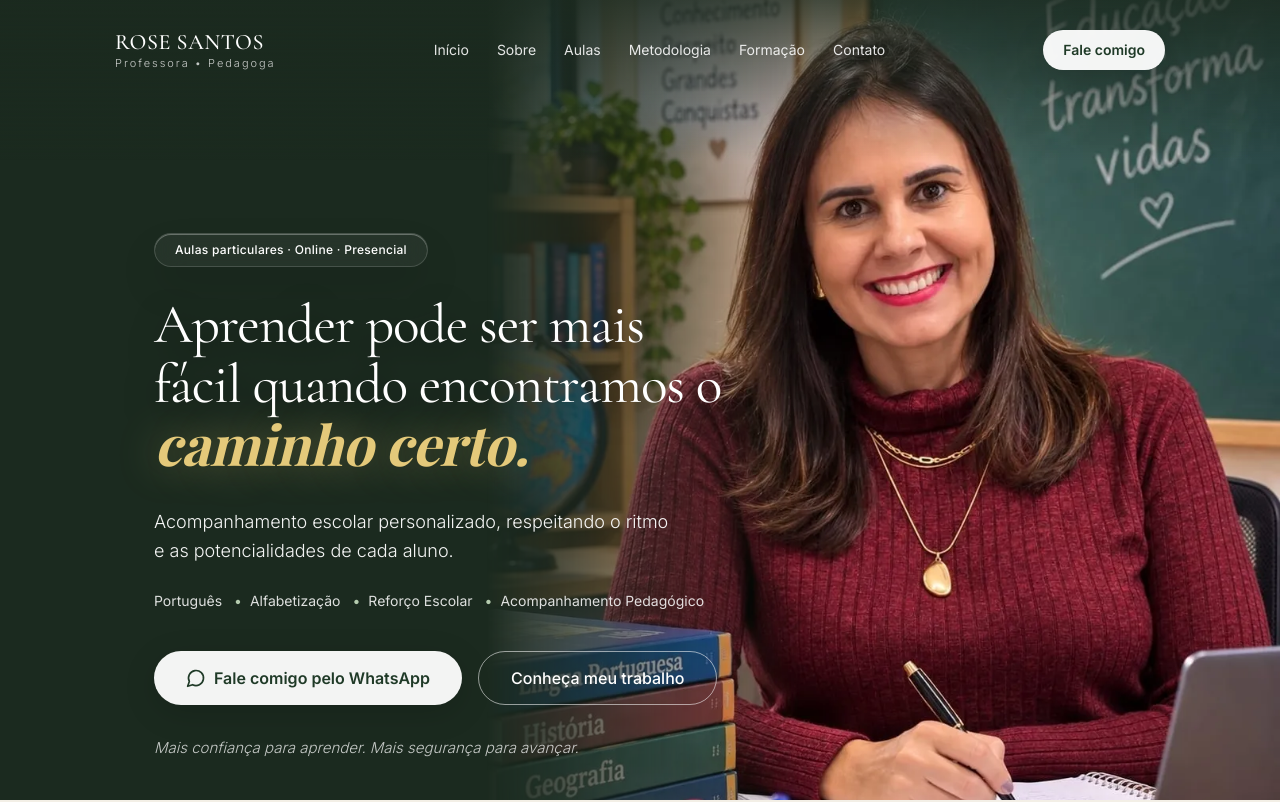
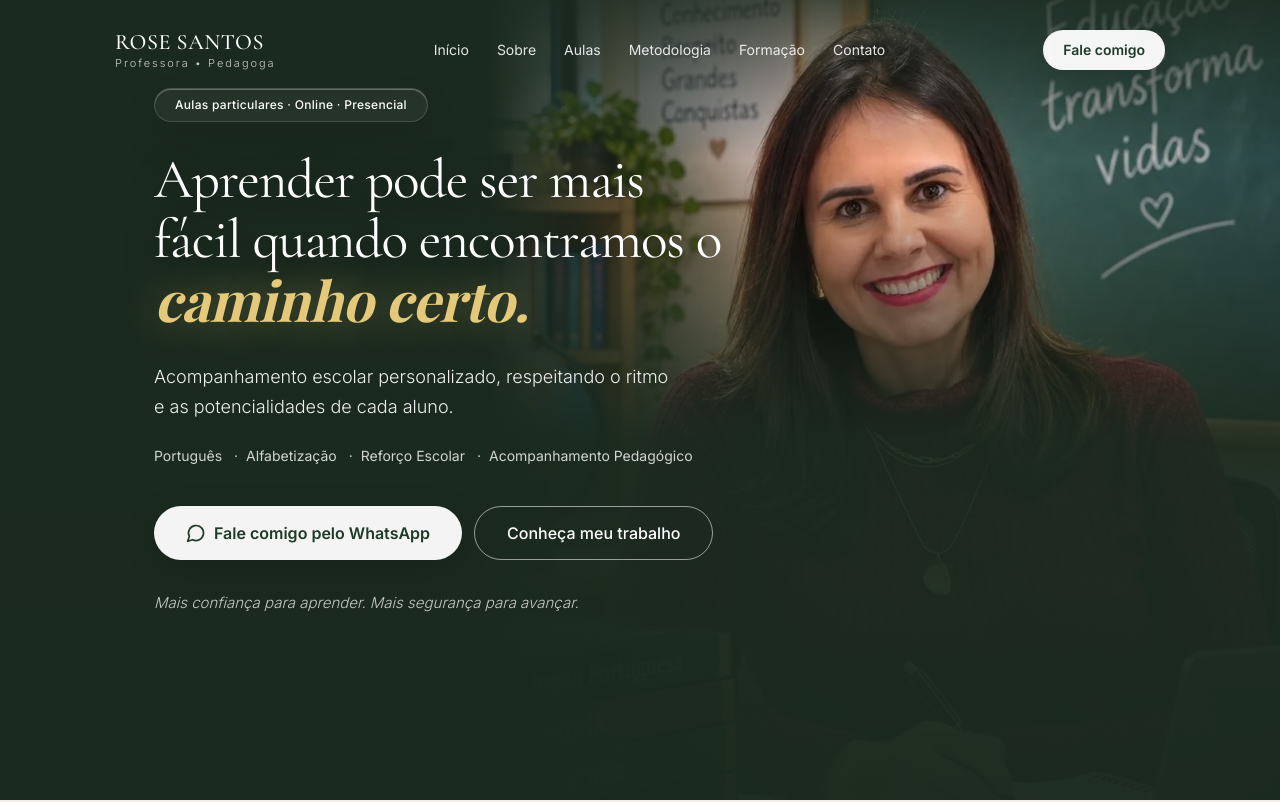
Before and after one commit to KevinSantos1107/Rose_Santos, a React (Vite) app: page / in a window 1280 px wide. Shown: the top 802 px of the page. Built offline with nearby package versions, Linux system fonts and the light colour scheme; a web font is replaced by a local one.

Commit message:
melhoria no hero section

```diff
--- a/src/components/site/Sections.tsx
+++ b/src/components/site/Sections.tsx
@@ -178,11 +178,23 @@ export function Hero() {
     "Reforço Escolar",
     "Acompanhamento Pedagógico",
   ];
+
+  // Trava a altura do hero no valor capturado no mount para evitar
+  // o "reajuste" causado pelo browser chrome aparecer/sumir no mobile.
+  const [heroH, setHeroH] = useState<number | null>(null);
+  useEffect(() => {
+    setHeroH(window.innerHeight);
+  }, []);
+
   return (
     <section
       id="inicio"
-      className="relative isolate flex min-h-[100svh] items-end overflow-hidden pb-9 pt-[calc(76px+10svh)] sm:pb-14 lg:h-[100svh] lg:min-h-[620px] lg:items-center lg:pb-6 lg:pt-[88px] perspective-container"
-      style={{ background: "var(--hero-deep)" }}
+      className="relative isolate flex items-end overflow-hidden pb-9 pt-0 sm:pt-[calc(76px+6svh)] sm:pb-14 lg:h-[100svh] lg:min-h-[620px] lg:items-center lg:pb-6 lg:pt-[88px] perspective-container"
+      style={{
+        background: "var(--hero-deep)",
+        // No mobile usa a altura travada; no lg o CSS cuida com h-[100svh]
+        minHeight: heroH ? `${heroH}px` : "100svh",
+      }}
     >
       {/* Mídia de fundo: foto (ou vídeo, se HERO_VIDEO estiver preenchido) */}
       <motion.div
@@ -206,7 +218,7 @@ export function Hero() {
         ) : (
           <RosePhoto
             alt="Rose Santos, professora e pedagoga, sorrindo à mesa de estudos"
-            position="object-[50%_16%] sm:object-[50%_22%] lg:object-[50%_28%]"
+            position="object-[60%_16%] sm:object-[58%_22%] lg:object-[50%_28%]"
             priority={true}
           />
         )}
@@ -214,7 +226,7 @@ export function Hero() {
 
       {/* Degradês: leitura do texto no mobile/tablet e do menu no topo */}
       <div
-        className="absolute inset-0 lg:hidden"
+        className="absolute inset-0"
         aria-hidden
         style={{
           background:
@@ -230,14 +242,14 @@ export function Hero() {
         }}
       />
 
-      <div className="container-site w-full relative z-10 flex min-h-[100dvh] flex-col justify-end pb-12 pt-32 sm:block sm:min-h-0 sm:pb-0">
+      <div className="container-site w-full relative z-10 flex h-full flex-col justify-end pb-12 pt-0 sm:block sm:pb-0">
         <motion.div
           className="max-w-[560px] lg:max-w-[580px]"
           style={{ transformStyle: "preserve-3d" }}
         >
           <motion.span
             {...fade(0.1)}
-            className="glass-premium hover-3d inline-block rounded-full px-5 py-2 text-xs font-medium tracking-wide shadow-xl"
+            className="glass-premium hover-3d inline-block rounded-full px-4 py-1.5 text-[11px] font-medium tracking-wide shadow-xl sm:px-5 sm:py-2 sm:text-xs"
             style={{ color: "#fff" }}
           >
             Aulas particulares · Online · Presencial
@@ -245,7 +257,7 @@ export function Hero() {
 
           <motion.h1
             {...fade(0.2, 40)}
-            className="hero-title mt-4 sm:mt-5 lg:mt-7"
+            className="hero-title mt-3 sm:mt-5 lg:mt-7"
             style={{ color: "#fff", textShadow: "0 10px 30px rgba(0,0,0,0.5)" }}
           >
             Aprender pode ser mais fácil quando encontramos o{" "}
@@ -254,21 +266,22 @@ export function Hero() {
 
           <motion.p
             {...fade(0.35)}
-            className="mt-4 max-w-[520px] text-[15px] font-light leading-relaxed sm:mt-5 sm:text-[18px] lg:mt-7"
-            style={{ color: "rgba(255,255,255,0.95)" }}
+            className="mt-3 max-w-[520px] text-[14px] font-light leading-relaxed sm:mt-5 sm:text-[18px] lg:mt-7"
+            style={{ color: "rgba(255,255,255,0.92)" }}
           >
             Acompanhamento escolar personalizado,
             respeitando o ritmo e as potencialidades de cada aluno.
           </motion.p>
 
+          {/* Specs: compactas no mobile, expandidas do sm em diante */}
           <motion.p
             {...fade(0.45, 0)}
-            className="mt-6 hidden flex-wrap gap-x-3 gap-y-2 text-[14px] sm:flex"
-            style={{ color: "rgba(255,255,255,0.85)" }}
+            className="mt-3 flex flex-wrap gap-x-2 gap-y-1 text-[12px] sm:mt-6 sm:gap-x-3 sm:gap-y-2 sm:text-[14px]"
+            style={{ color: "rgba(255,255,255,0.80)" }}
           >
             {specs.map((s, i) => (
-              <span key={s} className="flex items-center gap-2">
-                {i > 0 && <span style={{ color: "var(--sage-light)" }}>•</span>}
+              <span key={s} className="flex items-center gap-1.5 sm:gap-2">
+                {i > 0 && <span style={{ color: "var(--sage-light)" }}>·</span>}
                 {s}
               </span>
             ))}
@@ -276,7 +289,7 @@ export function Hero() {
 
           <motion.div
             {...fade(0.55)}
-            className="mt-8 flex flex-col items-start gap-4 sm:flex-row lg:mt-10"
+            className="mt-6 flex flex-col items-start gap-3 sm:mt-8 sm:flex-row lg:mt-10"
           >
             <a
               href={WA_LINK}
--- a/src/styles.css
+++ b/src/styles.css
@@ -35,6 +35,8 @@
   }
   html {
     scroll-behavior: smooth;
+    overflow-x: hidden;
+    max-width: 100%;
   }
   body {
     background-color: var(--bg-base);
@@ -42,6 +44,7 @@
     font-family: "Inter", system-ui, sans-serif;
     -webkit-font-smoothing: antialiased;
     overflow-x: hidden;
+    max-width: 100%;
   }
   @media (prefers-reduced-motion: reduce) {
     *,
```
